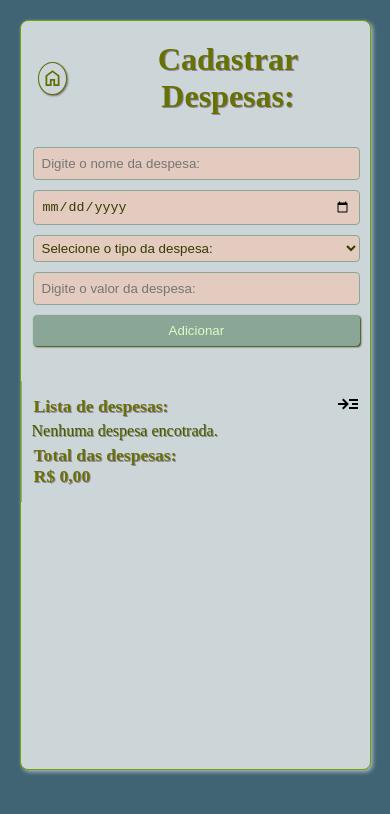
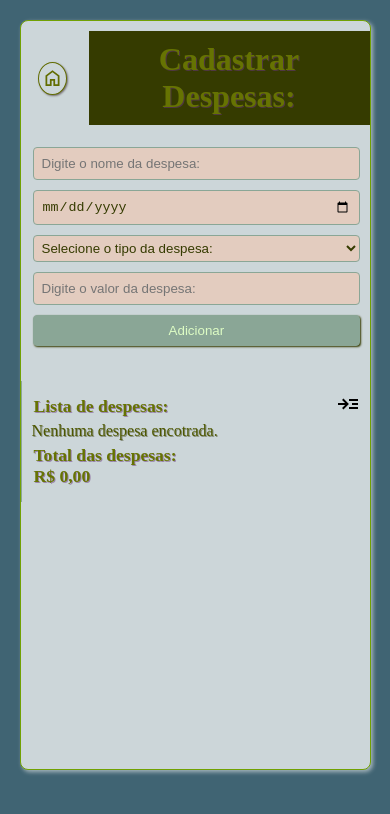
Before and after one commit to BrunaBeatriiz/Controle-de-Gastos, a React (Vite) app: page /Despesas in a window 390 px wide. Shown: the top 814 px of the page. Built offline with nearby package versions, Linux system fonts and the light colour scheme.

Commit message:
ajuste tela mobile

```diff
--- a/src/estilos/despesas.css
+++ b/src/estilos/despesas.css
@@ -3,7 +3,8 @@ main{
 }
 
 .marginTitulo{
-    margin-left: -35px;
+    margin-left: -33px;
+    background-color: #353b00;
 }
 
 
```
